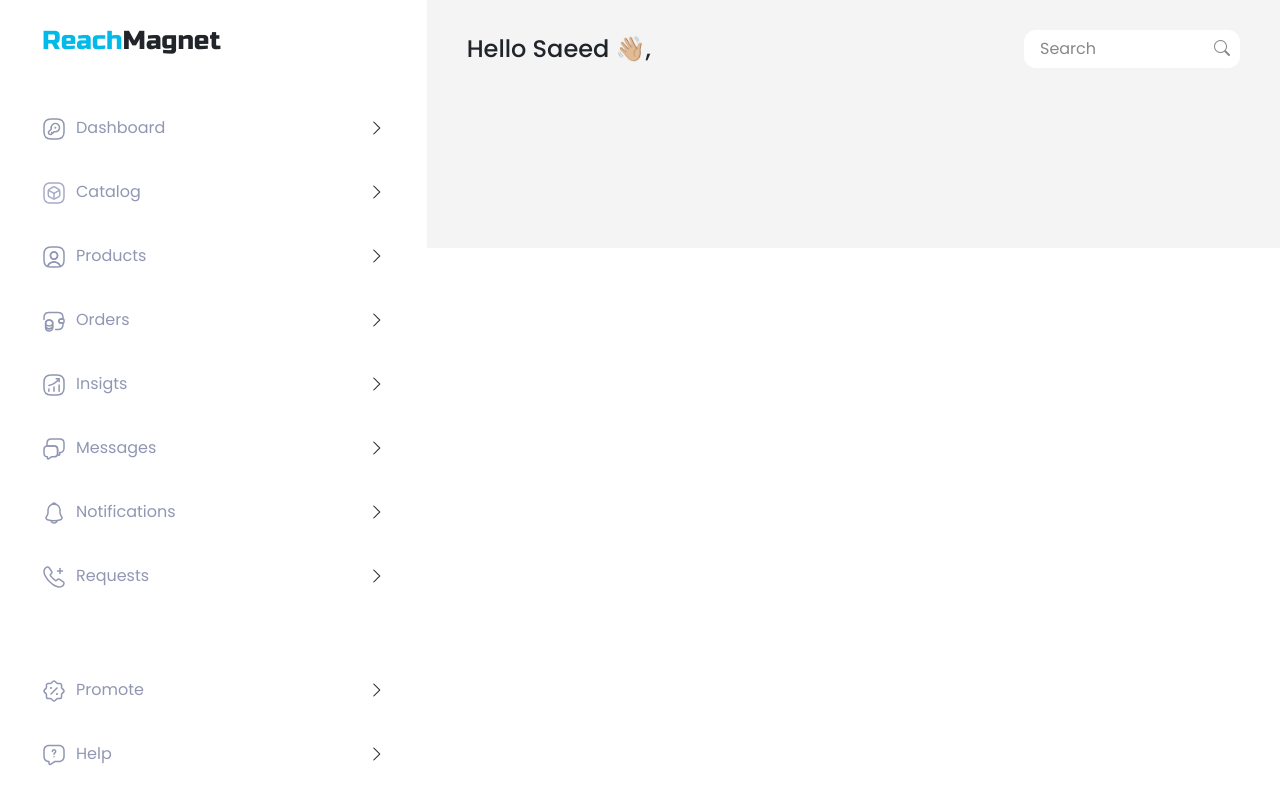
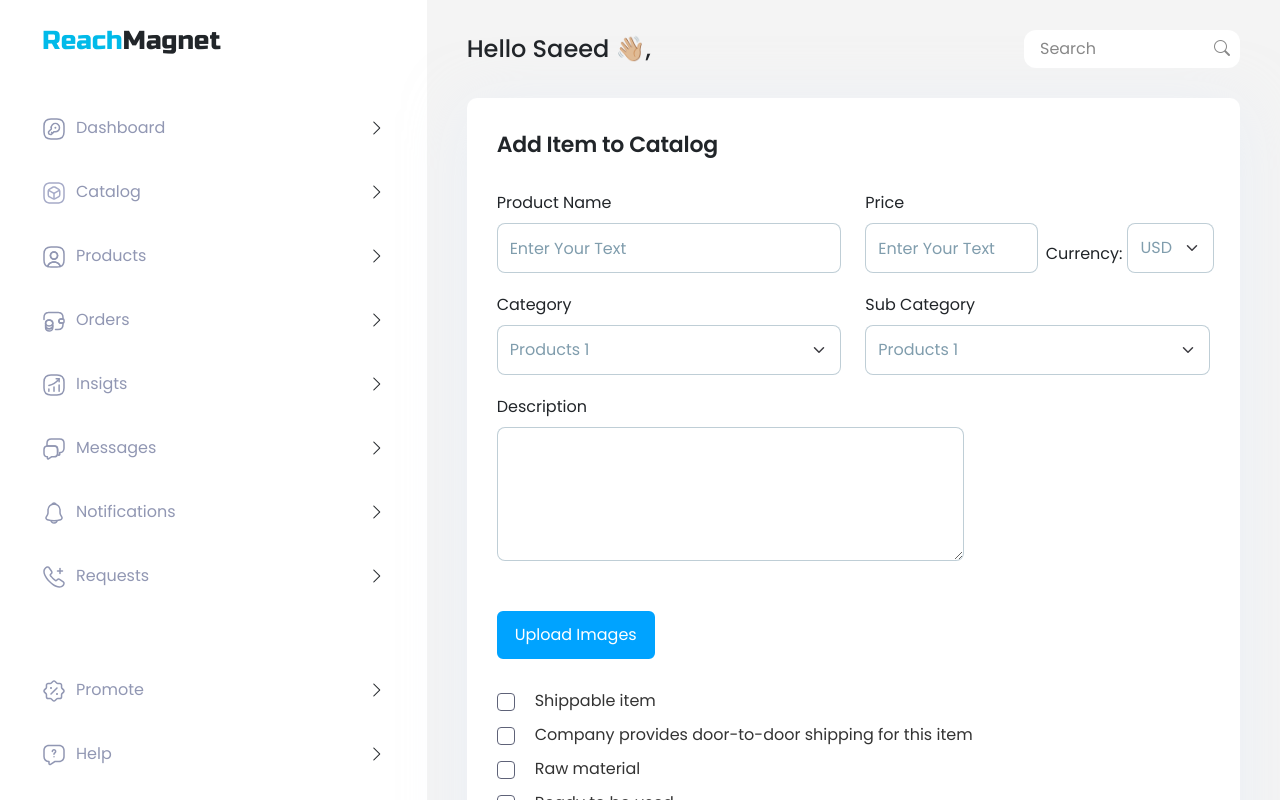
Before and after one commit to mohmedAmged/ReachMagnet-Dashboard, a React (Create React App) app: page /catalog/addNewItem in a window 1280 px wide. Shown: the top 800 px of the page. Built offline with nearby package versions, Linux system fonts and the light colour scheme.

Commit message:
initialize add new catalog form template

```diff
--- a/src/App.css
+++ b/src/App.css
@@ -126,6 +126,6 @@
     /* width: 70%; */
     padding: 0 40px;
     padding-bottom: 150px;
-    background-color: #f4f4f4;
+    /* background-color: #f4f4f4; */
     /* height: 300vh; */
 }
--- a/src/App.js
+++ b/src/App.js
@@ -8,6 +8,7 @@ import MyOrders from './pages/myOrders/MyOrders';
 import MyProducts from './pages/myProducts/MyProducts';
 import MyQutations from './pages/myQutations/MyQutations';
 import MainContentHeader from './components/mainContentHeader/MainContentHeader';
+import NewCatalogItemForm from './components/newCatalogItemForm/NewCatalogItemForm';
 
 function App() {
   return (
@@ -24,6 +25,7 @@ function App() {
                 <Routes>
                   <Route path='/' element={<MyDashboard />} />
                   <Route path='/catalog' element={<MyInsights />} />
+                  <Route path='/catalog/addNewItem' element={<NewCatalogItemForm />} />
                   <Route path='/orders' element={<MyOrders />} />
                   <Route path='/products' element={<MyProducts />} />
                   <Route path='/qutations' element={<MyQutations />} />
--- a/src/components/contentViewHeader/ContentViewHeader.jsx
+++ b/src/components/contentViewHeader/ContentViewHeader.jsx
@@ -1,13 +1,11 @@
 import React from 'react'
-import MySearchSec from '../mySearchSec/MySearchSec'
 import './contentViewHeader.css'
-export default function ContentViewHeader() {
+export default function ContentViewHeader({title}) {
   return (
     <div className="content__view__header d-flex justify-content-between align-items-center">
         <h1>
-          Catalog
+          {title}
         </h1>
-        {/* <MySearchSec /> */}
       </div>
   )
 }
--- /dev/null
+++ b/src/components/newCatalogItemForm/NewCatalogItemForm.jsx
@@ -0,0 +1,119 @@
+import React from 'react'
+import './newCatalogItemForm.css'
+import ContentViewHeader from '../contentViewHeader/ContentViewHeader'
+export default function NewCatalogItemForm() {
+    return (
+        <div className='newCatalogItem__form__handler'>
+            <ContentViewHeader title={'Add Item to Catalog'} />
+            <div className="catalog__form__items">
+                <div className="row">
+                    <div className="col-lg-6">
+                        <div className="catalog__new__input">
+                            <label htmlFor="">
+                                product Name
+                            </label>
+                            <input type="text" className='form-control' placeholder='enter your text'/>
+                        </div>
+                    </div>
+                    <div className="col-lg-6">
+                        <div className="catalog__new__input">
+                            <label htmlFor="">
+                                price
+                            </label>
+                            <div className="custom-input-container">
+                                <input type="text" id="price" className="form-control custom-input" placeholder='enter your text'/>
+                                <label htmlFor="" className='currency__label'>currency:</label>
+                                <select id="currency" className="form-control custom-select">
+                                    <option value="usd">USD</option>
+                                    <option value="egp">EGP</option>
+                                    <option value="eur">EUR</option>
+                                </select>
+                            </div>
+                        </div>
+                    </div>
+                </div>
+                <div className="row">
+                    <div className="col-lg-6">
+                        <div className="catalog__new__input">
+                            <label htmlFor="">
+                                Category
+                            </label>
+                            <select id="currency" className="form-control custom-select">
+                                <option value="usd">products 1</option>
+                                <option value="egp">products 2</option>
+                                <option value="eur">products 3</option>
+                            </select>
+                        </div>
+                    </div>
+                    <div className="col-lg-6">
+                        <div className="catalog__new__input">
+                            <label htmlFor="">
+                                Sub Category
+                            </label>
+                            <select id="currency" className="form-control custom-select">
+                                <option value="usd">products 1</option>
+                                <option value="egp">products 2</option>
+                                <option value="eur">products 3</option>
+                            </select>
+                        </div>
+                    </div>
+                </div>
+                <div className="row">
+                    <div className="col-lg-8">
+                        <div className="catalog__new__input">
+                            <label for="exampleFormControlTextarea1" className="form-label">Description</label>
+                            <textarea className="form-control" id="exampleFormControlTextarea1" rows="5"></textarea>
+                        </div>
+                    </div>
+                </div>
+                <div className="upload__image__btn">
+                    <button>
+                        Upload Images
+                    </button>
+                </div>
+                <div className="catalog__check__points">
+                    <div className="check__item">
+                        <div className="form-check">
+                            <input type="checkbox" id="check1" className="form-check-input" />
+                            <label htmlFor="check1" className='form-check-label'>
+                                Shippable item
+                            </label>
+                        </div>
+                    </div>
+                    <div className="check__item">
+                        <div className="form-check">
+                            <input type="checkbox" id="check1" className="form-check-input" />
+                            <label htmlFor="check1" className='form-check-label'>
+                                Company provides door-to-door shipping for this item
+                            </label>
+                        </div>
+                    </div>
+                    <div className="check__item">
+                        <div className="form-check">
+                            <input type="checkbox" id="check1" className="form-check-input" />
+                            <label htmlFor="check1" className='form-check-label'>
+                                Raw material
+                            </label>
+                        </div>
+                    </div>
+                    <div className="check__item">
+                        <div className="form-check">
+                            <input type="checkbox" id="check1" className="form-check-input" />
+                            <label htmlFor="check1" className='form-check-label'>
+                                Ready to be used
+                            </label>
+                        </div>
+                    </div>
+                    <div className="check__item">
+                        <div className="form-check">
+                            <input type="checkbox" id="check1" className="form-check-input" />
+                            <label htmlFor="check1" className='form-check-label'>
+                                Customization available
+                            </label>
+                        </div>
+                    </div>
+                </div>
+            </div>
+        </div>
+    )
+}
--- /dev/null
+++ b/src/components/newCatalogItemForm/newCatalogItemForm.css
@@ -0,0 +1,120 @@
+.newCatalogItem__form__handler {
+    background: rgba(255, 255, 255, 1);
+    box-shadow: 0px 10px 60px 0px rgba(226, 236, 249, 0.5);
+    padding: 30px;
+    border-radius: 10px;
+}
+
+.catalog__form__items {
+    margin-top: 30px;
+}
+
+.catalog__new__input label {
+    margin-bottom: 8px;
+    text-transform: capitalize;
+    font-size: 16px;
+    font-weight: 400;
+    line-height: 24px;
+}
+
+.catalog__new__input input,
+.catalog__new__input select {
+    border-radius: 8px;
+    box-shadow: none;
+    outline: none;
+    height: 50px;
+    opacity: 0px;
+    border: 0.5px solid rgba(128, 157, 173, 0.5);
+    margin-bottom: 20px;
+}
+
+.catalog__new__input textarea {
+    border-radius: 8px;
+    box-shadow: none;
+    outline: none;
+    opacity: 0px;
+    border: 0.5px solid rgba(128, 157, 173, 0.5);
+    margin-bottom: 20px;
+}
+
+.catalog__new__input input:focus,
+.catalog__new__input textarea:focus,
+.catalog__new__input select:focus {
+    box-shadow: none;
+    outline: none;
+}
+
+.catalog__new__input input::placeholder,
+.catalog__new__input select {
+    text-transform: capitalize;
+    color: rgba(128, 157, 173, 1);
+    font-size: 16px;
+    font-weight: 400;
+}
+
+.custom-input-container {
+    display: flex;
+    align-items: center;
+}
+
+.custom-input {
+    flex: 0 0 50%;
+    margin-right: 0.5rem;
+    /* Adjust the margin as needed */
+}
+
+.custom-select {
+    flex: 0 0 25%;
+    background: url("../../assets/sidebar-icons/chevron-down\ 1.svg") no-repeat right 0.75rem center;
+    appearance: none;
+    /* border: none; */
+}
+
+.currency__label {
+    margin-right: 5px;
+}
+
+.upload__image__btn {
+    margin: 30px 0;
+}
+
+.upload__image__btn button {
+    padding: 10px 16px 10px 16px;
+    gap: 10px;
+    border-radius: 6px;
+    opacity: 0px;
+    background: rgba(0, 163, 255, 1);
+    border: 2px solid rgba(0, 163, 255, 1);
+    color: rgba(255, 255, 255, 1);
+    transition: ease-in-out .3s;
+}
+
+.upload__image__btn button:hover {
+    background-color: rgba(255, 255, 255, 1);
+    color: rgba(0, 163, 255, 1);
+}
+
+.catalog__check__points .check__item {
+    margin-bottom: 10px;
+}
+
+.catalog__check__points .check__item input {
+    width: 18px;
+    height: 18px;
+    gap: 0px;
+    border-radius: 4px;
+    border: 0.5px solid rgba(94, 98, 120, 1);
+    opacity: 0px;
+    box-shadow: none;
+    outline: none;
+    margin-right: 20px;
+}
+
+.catalog__check__points .check__item label {
+    font-size: 16px;
+    font-weight: 400;
+    line-height: 18.75px;
+    text-align: left;
+    color: rgba(51, 51, 51, 1);
+
+}
--- a/src/index.css
+++ b/src/index.css
@@ -6,6 +6,8 @@ body {
   font-size: 16px;
   font-family: "Poppins", sans-serif;
   /* height: 300vh; */
+  background-color: #f4f4f4;
+
 }
 *, *:before, *:after {
   box-sizing: border-box;
--- a/src/pages/myInsights/MyInsights.jsx
+++ b/src/pages/myInsights/MyInsights.jsx
@@ -2,6 +2,7 @@ import React from 'react'
 import ContentViewHeader from '../../components/contentViewHeader/ContentViewHeader'
 import './catalogContent.css'
 import cardImg from '../../assets/card-images/Rectangle 4705.png'
+import { NavLink } from 'react-router-dom'
 export default function MyInsights() {
   const cardListItems = [
     {
@@ -23,7 +24,7 @@ export default function MyInsights() {
   ]
   return (
     <div className='content__view__handler'>
-      <ContentViewHeader />
+      <ContentViewHeader title={'Catalog'}/>
       <div className="content__card__list">
         <div className="row">
           {
@@ -59,6 +60,13 @@ export default function MyInsights() {
           }
         </div>
       </div>
+      <div className='addNewItem__btn'>
+        <button>
+          <NavLink to='/catalog/addNewItem' className='nav-link'>
+            Add New Item
+          </NavLink>
+        </button>
+      </div>
     </div>
   )
 }
```
Also changed, not shown: src/pages/myInsights/catalogContent.css (+52 -13 lines), src/assets/sidebar-icons/chevron-down 1.svg (added).
